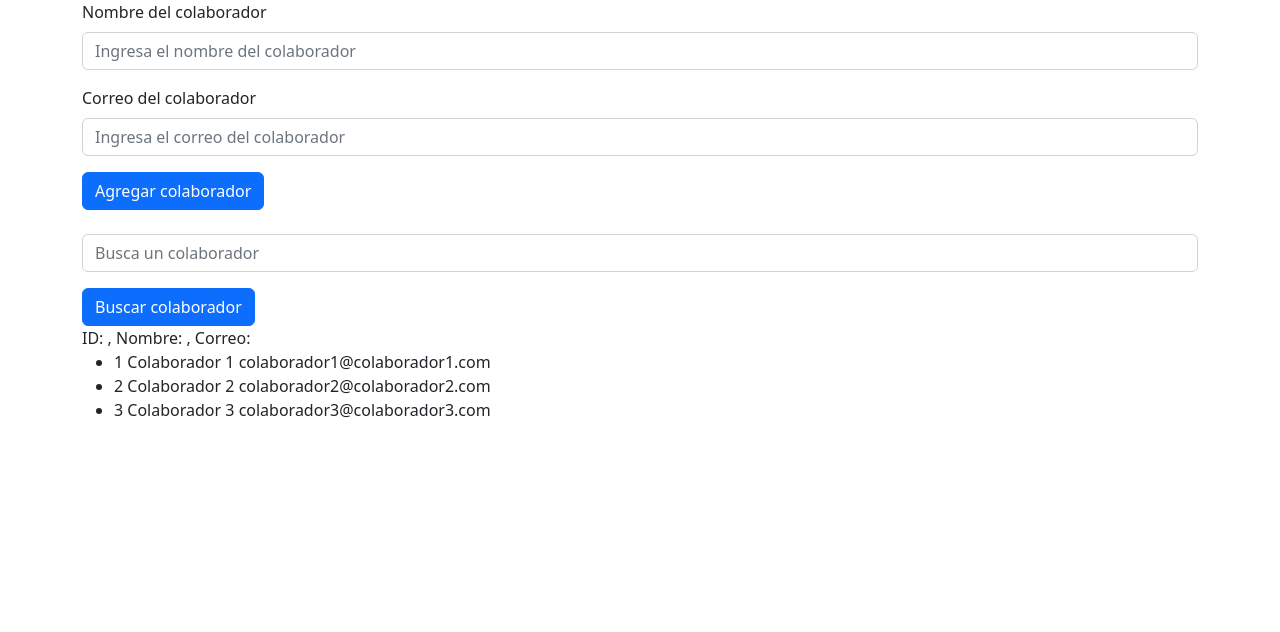
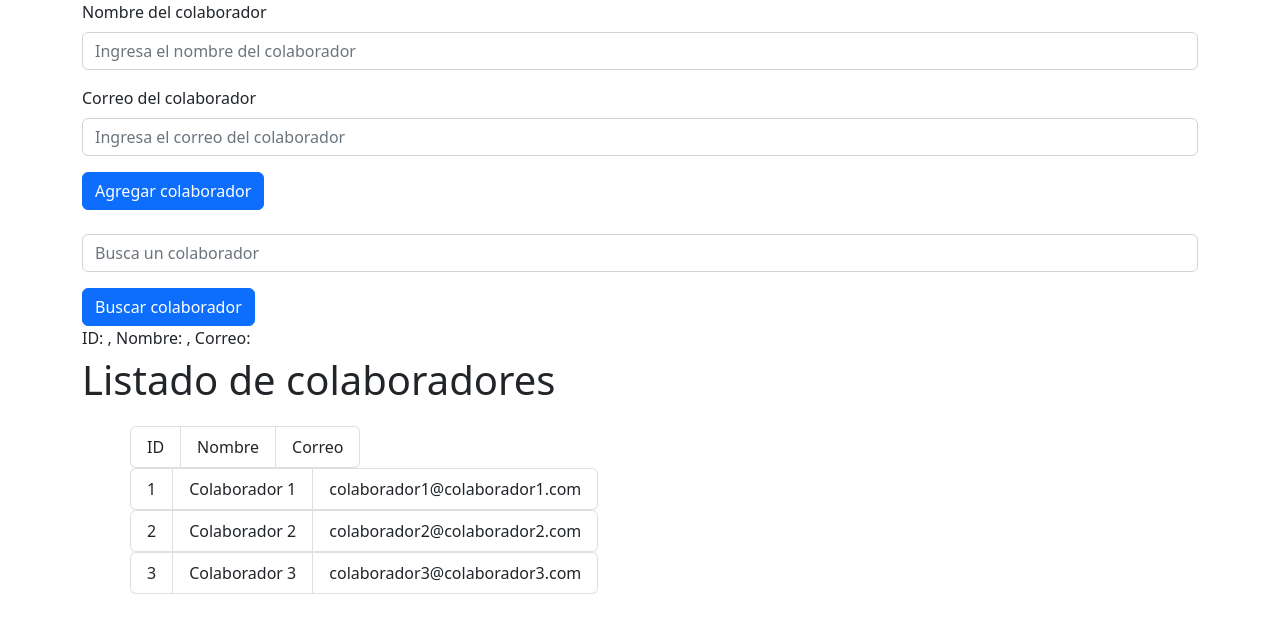
Before and after one commit to mg2023/desafio19_m4_react_d3, a React (Create React App) app: page / in a window 1280 px wide. Shown: the top 632 px of the page. Built offline with nearby package versions, Linux system fonts and the light colour scheme.

Commit message:
Se le da formato a la lista de colaboradores

```diff
--- a/src/App.js
+++ b/src/App.js
@@ -10,7 +10,11 @@ function App() {
   const [colaboradorId, setColaboradorId] = useState("4")
   const [listaColaboradores, setListaColaboradores] = useState(BaseColaboradores)
   const [busquedaPorNombre, setBusquedaPorNombre] = useState("")
-  const list = listaColaboradores.map((colaborador) => <li key={colaborador.id} > {colaborador.id} {colaborador.nombre} {colaborador.correo}</li>)
+  const list = listaColaboradores.map((colaborador) => <ul class="list-group list-group-horizontal-lg">
+    <li class="list-group-item" key={colaborador.id} > {colaborador.id} </li>
+    <li class="list-group-item" key={colaborador.id} > {colaborador.nombre} </li>
+    <li class="list-group-item" key={colaborador.id} > {colaborador.correo}</li>
+  </ul>)
 
 
 
@@ -57,6 +61,11 @@ function App() {
 
     const result = listaColaboradores.filter(user => user.nombre === busquedaPorNombre)
     if (result.length > 0) {
+      <ul class="list-group list-group-horizontal">
+      <li class="list-group-item">An item</li>
+      <li class="list-group-item">A second item</li>
+      <li class="list-group-item">A third item</li>
+    </ul>
       setResultadoBusqueda(
         {
           id: result[0].id,
@@ -110,28 +119,8 @@ function App() {
         </div>
         <button type="submit" class="btn btn-primary">Agregar colaborador</button>
       </form>
-
-
-
-
-      {/* <form onSubmit={enviarFormulario}>
-        <input
-          placeholder="Nombre"
-          name="ingrese-nombre-colaborador"
-          onChange={capturaNombre}
-          value={colaboradorNombre}
-        ></input>
-        <input
-          placeholder="Correo"
-          name="ingrese-correo-colaborador"
-          type="email"
-          onChange={capturaCorreo}
-          value={colaboradorCorreo}
-        ></input>
-        <button>Agregar Colaborador</button>
-      </form> */}
       <form onSubmit={enviarBusqueda}>
-      <div class="mb-3">
+        <div class="mb-3">
           <label for="exampleInputName" class="form-label"></label>
           <input type="search" class="form-control" id="exampleInputName"
             placeholder="Busca un colaborador"
@@ -141,25 +130,22 @@ function App() {
           ></input>
         </div>
         <button type="submit" class="btn btn-primary">Buscar colaborador</button>
-
-        {/* <input
-          placeholder="Nombre"
-          name="busqueda-por-nombre"
-          type="search"
-          onChange={capturaBusqueda}
-          value={busquedaPorNombre}
-        ></input>
-        <button>Buscar colaborador</button> */}
       </form>
-
-
-
       <div>
         ID:{resultadoBusqueda.id} , Nombre: {resultadoBusqueda.nombre}, Correo: {resultadoBusqueda.correo}
       </div>
-      <ul>
+      <div>
+        <p class="fs-1">Listado de colaboradores     </p>
+      </div>
+      <div class="px-5 col-sm-12 col-md-8">
+        <ul class="list-group list-group-horizontal-lg">
+          <li class="list-group-item">ID</li>
+          <li class="list-group-item">Nombre</li>
+          <li class="list-group-item">Correo</li>
+        </ul>
         {list}
-      </ul>
+      </div>
+
     </main>
   );
 }
```
